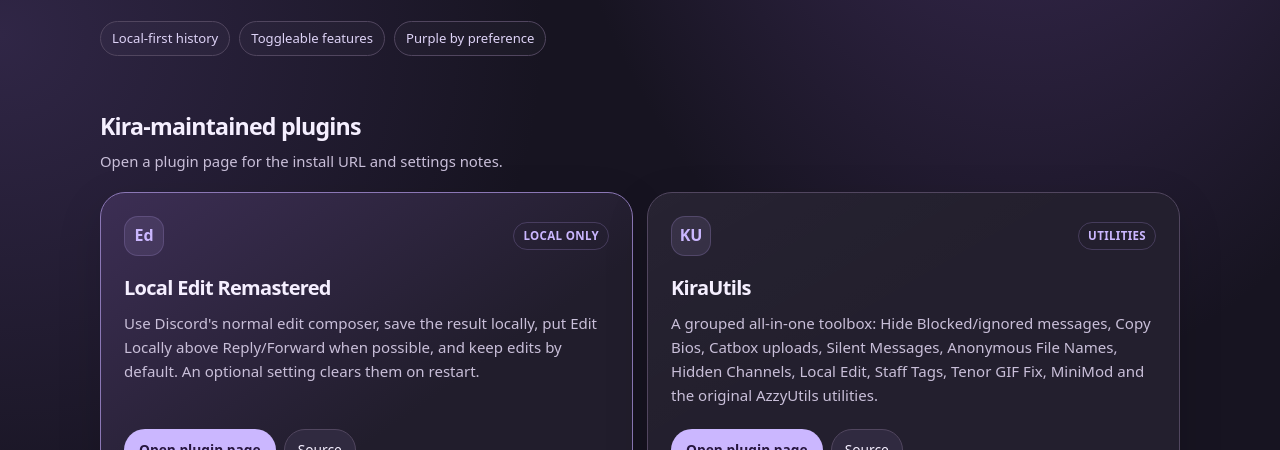
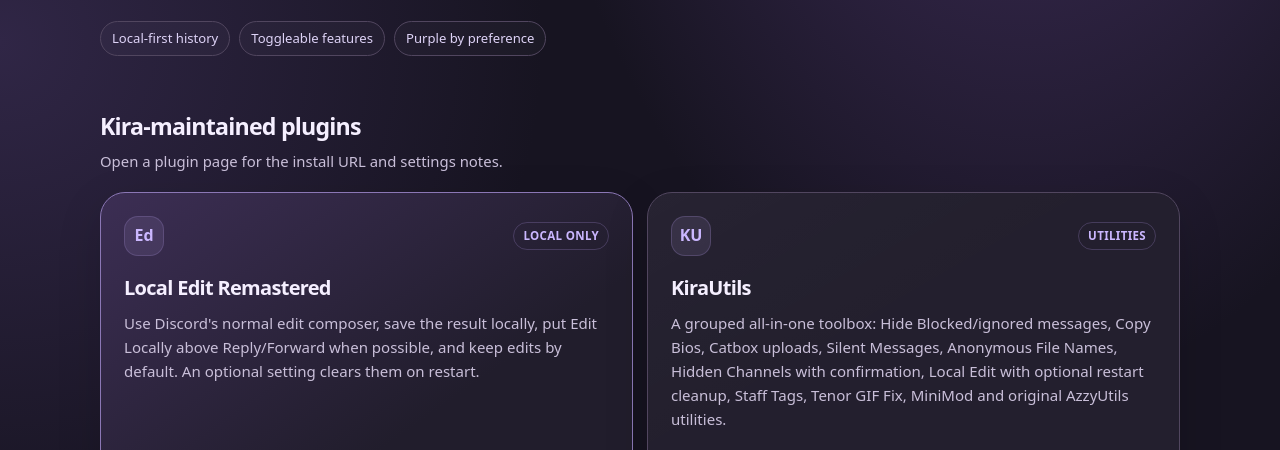
Before and after one commit to lesbunny/lesbunny.github.io, a plain HTML site: page revengeplugin/index.html in a window 1280 px wide. Shown: the part 486-936 px from the top of the page. Drawn offline with Linux system fonts and the light colour scheme.

Commit message:
Update catalog description for KiraUtils 2.4.0

```diff
--- a/revengeplugin/index.html
+++ b/revengeplugin/index.html
@@ -35,7 +35,7 @@
   <div class="section-heading"><div><h2>Kira-maintained plugins</h2><p>Open a plugin page for the install URL and settings notes.</p></div></div>
   <div class="grid">
     <article class="card featured"><div class="card-top"><span class="symbol">Ed</span><span class="badge">LOCAL ONLY</span></div><h3>Local Edit Remastered</h3><p>Use Discord's normal edit composer, save the result locally, put Edit Locally above Reply/Forward when possible, and keep edits by default. An optional setting clears them on restart.</p><div class="card-actions"><a class="primary" href="./localedit/">Open plugin page</a><a class="secondary" href="https://github.com/lesbunny/Discord-Plugins/tree/master/plugins/localedit">Source</a></div></article>
-    <article class="card"><div class="card-top"><span class="symbol">KU</span><span class="badge">UTILITIES</span></div><h3>KiraUtils</h3><p>A grouped all-in-one toolbox: Hide Blocked/ignored messages, Copy Bios, Catbox uploads, Silent Messages, Anonymous File Names, Hidden Channels, Local Edit, Staff Tags, Tenor GIF Fix, MiniMod and the original AzzyUtils utilities.</p><div class="card-actions"><a class="primary" href="./kirautils/">Open plugin page</a><a class="secondary" href="https://github.com/lesbunny/Discord-Plugins/tree/master/plugins/KiraUtils">Source</a></div></article>
+    <article class="card"><div class="card-top"><span class="symbol">KU</span><span class="badge">UTILITIES</span></div><h3>KiraUtils</h3><p>A grouped all-in-one toolbox: Hide Blocked/ignored messages, Copy Bios, Catbox uploads, Silent Messages, Anonymous File Names, Hidden Channels with confirmation, Local Edit with optional restart cleanup, Staff Tags, Tenor GIF Fix, MiniMod and original AzzyUtils utilities.</p><div class="card-actions"><a class="primary" href="./kirautils/">Open plugin page</a><a class="secondary" href="https://github.com/lesbunny/Discord-Plugins/tree/master/plugins/KiraUtils">Source</a></div></article>
     <article class="card"><div class="card-top"><span class="symbol">AE</span><span class="badge">PERSISTENT LOG</span></div><h3>AntiEd</h3><p>Keep a local log of message edits and deletions between app restarts. Optional inline display shows earlier text when a message changes.</p><div class="card-actions"><a class="primary" href="./antied/">Open plugin page</a><a class="secondary" href="https://github.com/lesbunny/Discord-Plugins/tree/master/plugins/antied">Source</a></div></article>
     <article class="card"><div class="card-top"><span class="symbol">AE0</span><span class="badge">PERSISTENT LOG</span></div><h3>AntiEd Zero</h3><p>A dedicated history log in plugin settings for locally captured edits and deletions. Settings and records persist across restarts until you clear them.</p><div class="card-actions"><a class="primary" href="./antiedzero/">Open plugin page</a><a class="secondary" href="https://github.com/lesbunny/Discord-Plugins/tree/master/plugins/antiedzero">Source</a></div></article>
   </div>
```
